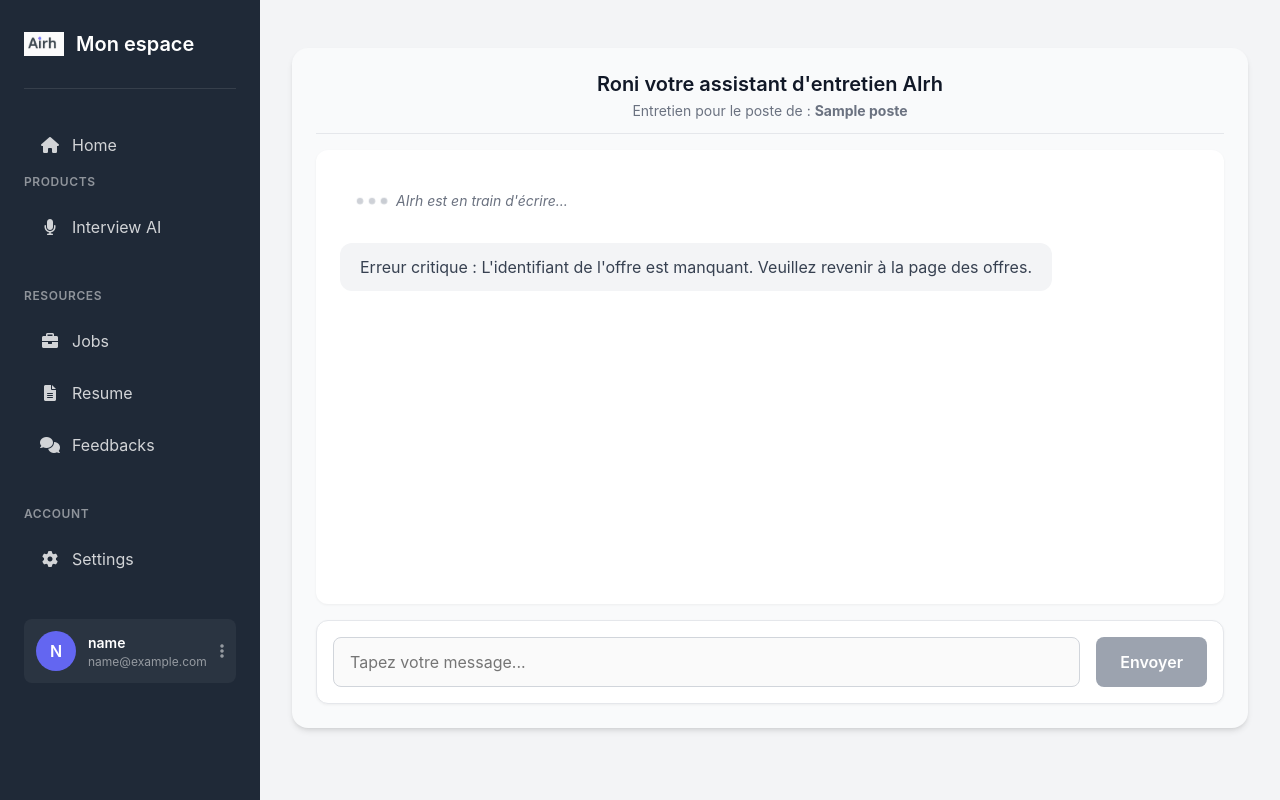
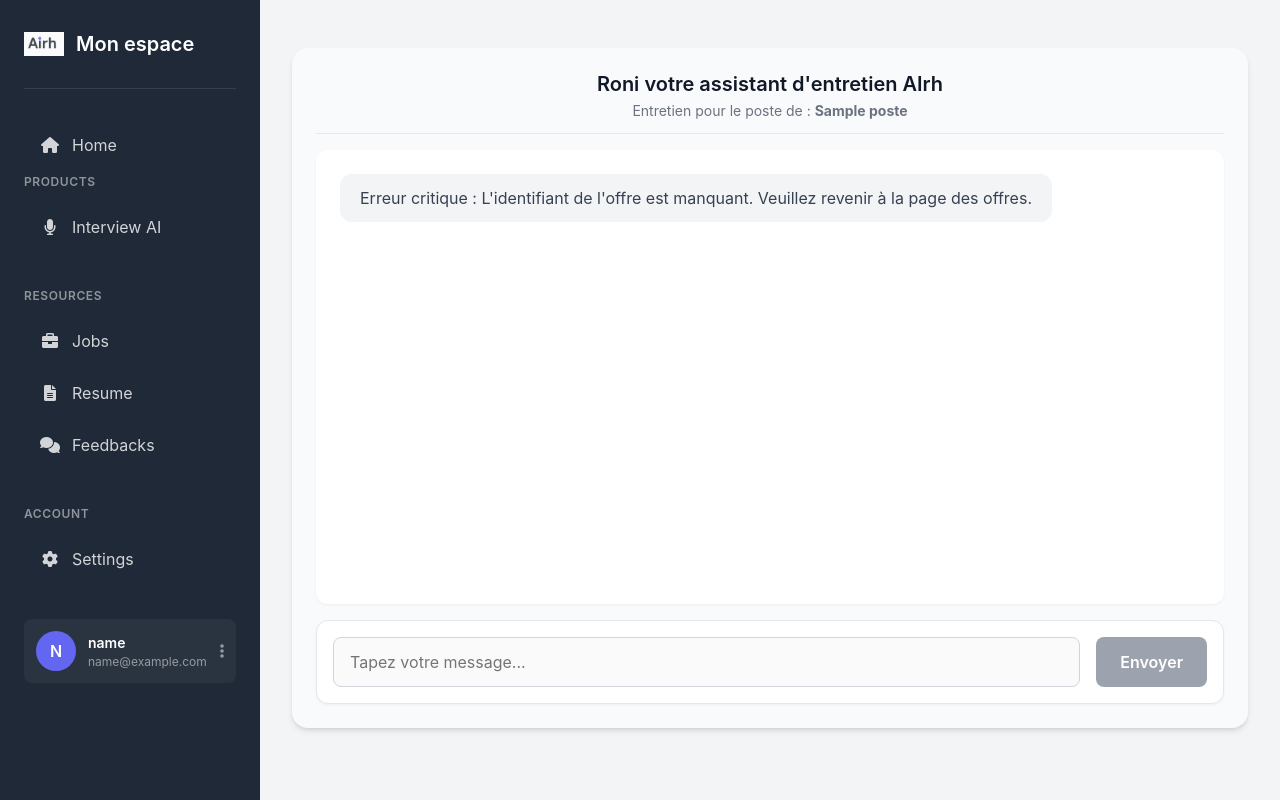
Before and after one commit to quentinL52/AI_interview_front, a Flask app: template templates/interview_ai.html in a window 1280 px wide. Run offline with Flask 3, Linux system fonts and the light colour scheme; the visitor is signed in with stand-in values (Sample User, id 1); tables that the repository leaves empty hold one stand-in row (values such as "Sample post"); the template is opened without the code that fills it: most values are stand-ins (such as "Sample title", 1, 10 or a date in 2020); parts of the project's set-up code (start-up, migrations or seed data) failed here and were passed over.

Commit message:
Update interview_ai.html

```diff
--- a/templates/interview_ai.html
+++ b/templates/interview_ai.html
@@ -122,22 +122,29 @@
     }
 
     .typing-indicator {
-        display: none; /* Caché par défaut */
-        padding: 1rem;
+        display: none;
+        padding: 0.75rem 1.25rem;
         margin-bottom: 1rem;
         align-self: flex-start;
-        display: flex;
-        align-items: center;
-        gap: 0.5rem;
+        background: #F3F4F6;
+        border-radius: 0.75rem;
+        max-width: 85%;
     }
 
     .typing-indicator.show {
-        display: flex; /* Affiché via JS */
+        display: flex;
+        align-items: center;
     }
 
-    .typing-dots { display: flex; gap: 0.25rem; }
+    .typing-dots {
+        display: flex;
+        gap: 0.25rem;
+    }
     .typing-dot {
-        width: 8px; height: 8px; background: #9CA3AF; border-radius: 50%;
+        width: 8px;
+        height: 8px;
+        background: #9CA3AF;
+        border-radius: 50%;
         animation: typing-bounce 1.4s infinite ease-in-out;
     }
     .typing-dot:nth-child(1) { animation-delay: -0.32s; }
@@ -147,7 +154,6 @@
         0%, 80%, 100% { transform: scale(0.8); opacity: 0.5; }
         40% { transform: scale(1); opacity: 1; }
     }
-    .typing-text { color: #6B7280; font-size: 0.875rem; font-style: italic; }
 </style>
 
 <div class="chat-container">
@@ -166,7 +172,6 @@
             <div class="typing-dot"></div>
             <div class="typing-dot"></div>
         </div>
-        <span class="typing-text">AIrh est en train d'écrire...</span>
     </div>
 
     <div class="chat-input">
@@ -209,6 +214,9 @@
 
     function hideTypingIndicator() {
         typingIndicator.classList.remove('show');
+        if (typingIndicator.parentNode) {
+            typingIndicator.parentNode.removeChild(typingIndicator);
+        }
     }
 
     async function postConversation() {
```
